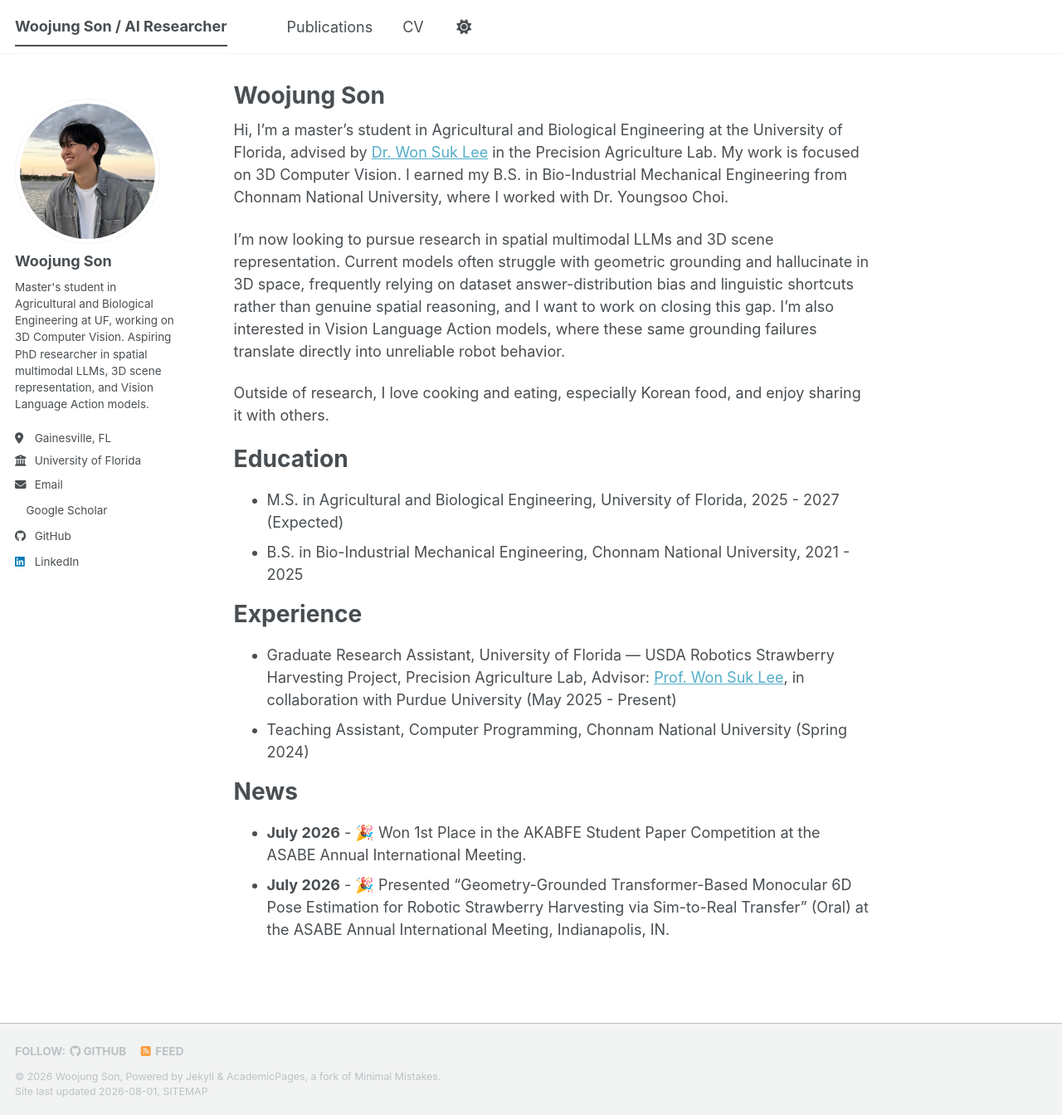
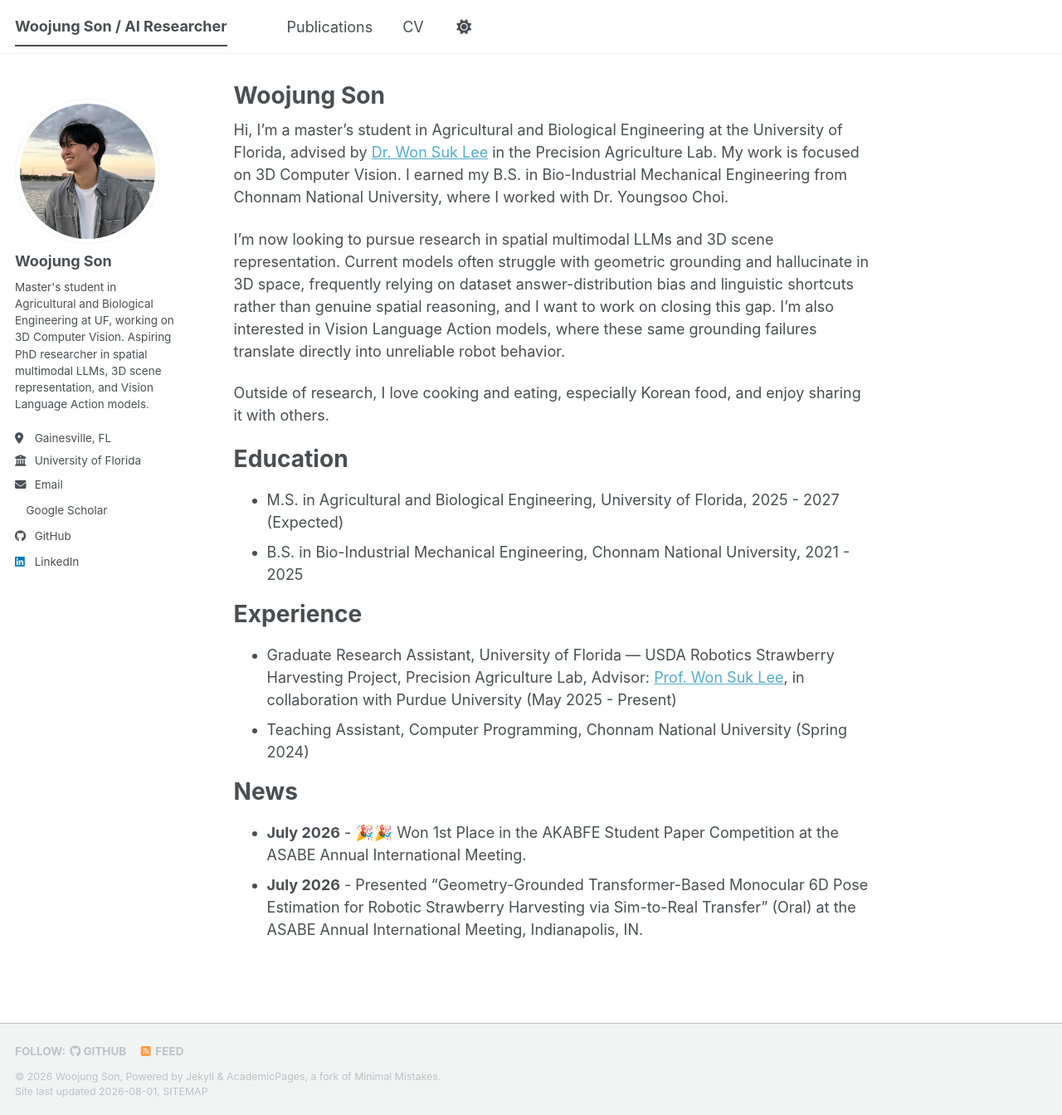
Before and after one commit to wjson2435/wjson2435.github.io, a Jekyll site: the page built from _pages/about.md, in a window 1280 px wide and 1344 px high. Shown: the whole window at 83% size. Built offline with Jekyll 4.4.1, drawn with Linux system fonts in a browser that asks for light colours; a style sheet for code colours, icons or effects is not loaded.

Commit message:
Move celebration emoji to the award entry only

```diff
--- a/_pages/about.md
+++ b/_pages/about.md
@@ -25,5 +25,5 @@ Experience
 
 News
 ======
-* **July 2026** - 🎉 Won 1st Place in the AKABFE Student Paper Competition at the ASABE Annual International Meeting.
-* **July 2026** - 🎉 Presented "Geometry-Grounded Transformer-Based Monocular 6D Pose Estimation for Robotic Strawberry Harvesting via Sim-to-Real Transfer" (Oral) at the ASABE Annual International Meeting, Indianapolis, IN.
+* **July 2026** - 🎉🎉 Won 1st Place in the AKABFE Student Paper Competition at the ASABE Annual International Meeting.
+* **July 2026** - Presented "Geometry-Grounded Transformer-Based Monocular 6D Pose Estimation for Robotic Strawberry Harvesting via Sim-to-Real Transfer" (Oral) at the ASABE Annual International Meeting, Indianapolis, IN.
```
